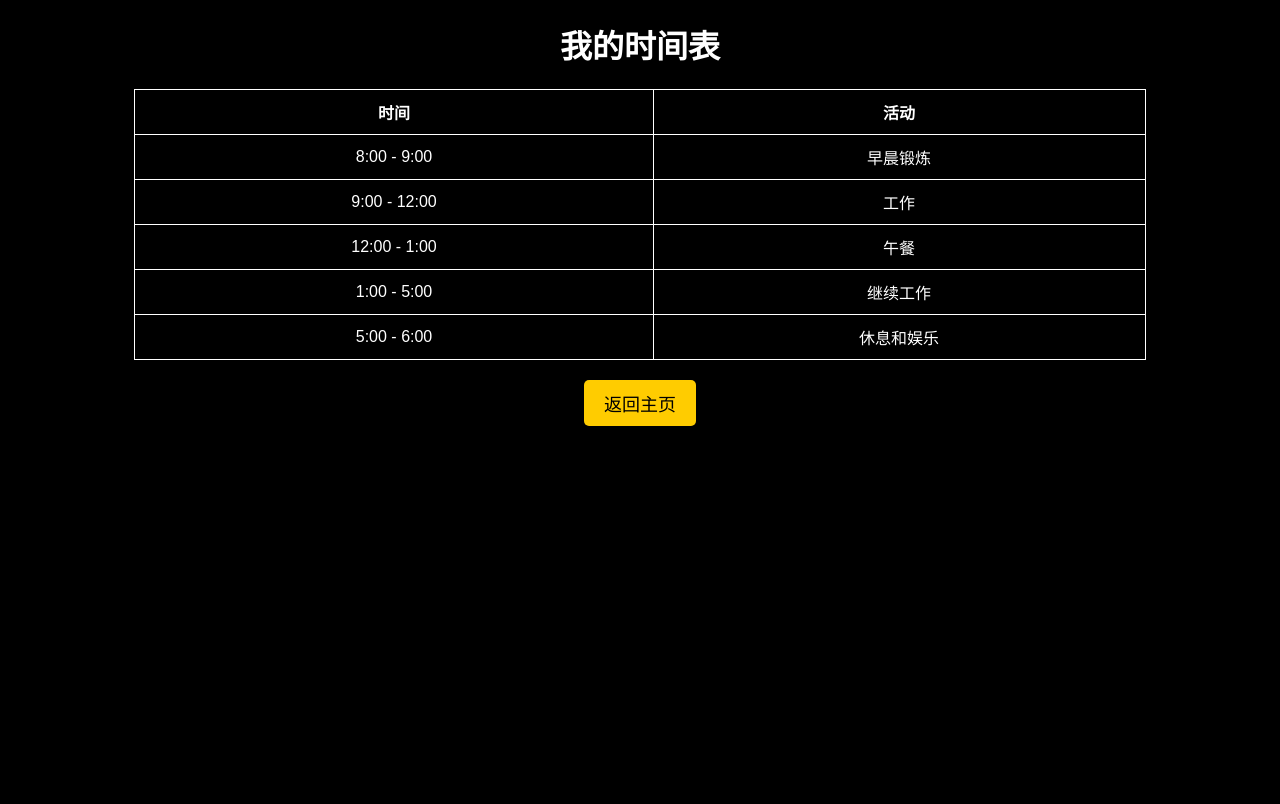
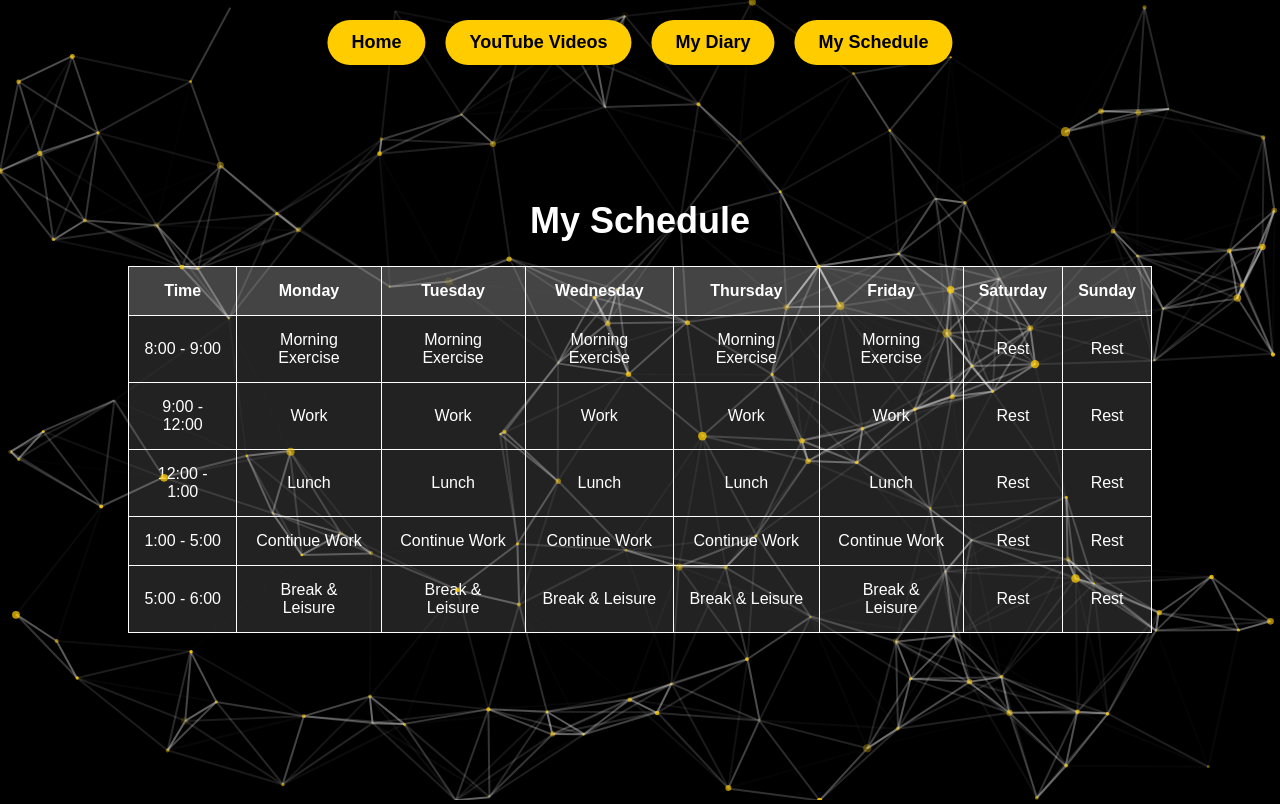
Before and after one commit to salted-fiish/SI-539-Final-Project, a plain HTML site: page schedule.html in a window 1280 px wide. Drawn offline with nearby package versions, Linux system fonts and the light colour scheme; animation ran at ten frames a second.

Commit message:
Add files via upload

```diff
--- a/schedule.html
+++ b/schedule.html
@@ -3,26 +3,48 @@
 <head>
     <meta charset="UTF-8">
     <meta name="viewport" content="width=device-width, initial-scale=1.0">
-    <title>我的时间表</title>
+    <title>My Schedule</title>
+    <link rel="stylesheet" href="styles.css">
     <style>
         body {
             font-family: Arial, sans-serif;
             background-color: #000;
             color: white;
             text-align: center;
+            margin: 0;
+            padding: 0;
         }
 
-        .schedule-table {
+        h1 {
+            margin-top: 200px;
+        }
+
+        /* Calendar Table */
+        .calendar-table {
             width: 80%;
-            margin: 0 auto;
+            margin: 20px auto;
             border-collapse: collapse;
         }
 
-        .schedule-table th, .schedule-table td {
-            padding: 10px;
+        .calendar-table th, .calendar-table td {
+            padding: 15px;
             border: 1px solid #fff;
+            text-align: center;
         }
 
+        .calendar-table th {
+            background-color: #444;
+        }
+
+        .calendar-table td {
+            background-color: #222;
+        }
+
+        .calendar-table td:hover {
+            background-color: #555;
+        }
+
+        /* Back Button */
         .back-button {
             display: inline-block;
             padding: 10px 20px;
@@ -40,42 +62,89 @@
     </style>
 </head>
 <body>
+    <div id="particles-js"></div>
+    <h1>My Schedule</h1>
 
-    <h1>我的时间表</h1>
-
-    <table class="schedule-table">
+    <!-- Calendar-style Schedule -->
+    <table class="calendar-table">
         <thead>
             <tr>
-                <th>时间</th>
-                <th>活动</th>
+                <th>Time</th>
+                <th>Monday</th>
+                <th>Tuesday</th>
+                <th>Wednesday</th>
+                <th>Thursday</th>
+                <th>Friday</th>
+                <th>Saturday</th>
+                <th>Sunday</th>
             </tr>
         </thead>
         <tbody>
             <tr>
                 <td>8:00 - 9:00</td>
-                <td>早晨锻炼</td>
+                <td>Morning Exercise</td>
+                <td>Morning Exercise</td>
+                <td>Morning Exercise</td>
+                <td>Morning Exercise</td>
+                <td>Morning Exercise</td>
+                <td>Rest</td>
+                <td>Rest</td>
             </tr>
             <tr>
                 <td>9:00 - 12:00</td>
-                <td>工作</td>
+                <td>Work</td>
+                <td>Work</td>
+                <td>Work</td>
+                <td>Work</td>
+                <td>Work</td>
+                <td>Rest</td>
+                <td>Rest</td>
             </tr>
             <tr>
                 <td>12:00 - 1:00</td>
-                <td>午餐</td>
+                <td>Lunch</td>
+                <td>Lunch</td>
+                <td>Lunch</td>
+                <td>Lunch</td>
+                <td>Lunch</td>
+                <td>Rest</td>
+                <td>Rest</td>
             </tr>
             <tr>
                 <td>1:00 - 5:00</td>
-                <td>继续工作</td>
+                <td>Continue Work</td>
+                <td>Continue Work</td>
+                <td>Continue Work</td>
+                <td>Continue Work</td>
+                <td>Continue Work</td>
+                <td>Rest</td>
+                <td>Rest</td>
             </tr>
             <tr>
                 <td>5:00 - 6:00</td>
-                <td>休息和娱乐</td>
+                <td>Break & Leisure</td>
+                <td>Break & Leisure</td>
+                <td>Break & Leisure</td>
+                <td>Break & Leisure</td>
+                <td>Break & Leisure</td>
+                <td>Rest</td>
+                <td>Rest</td>
             </tr>
         </tbody>
     </table>
 
-    <!-- 返回按钮 -->
-    <a href="index.html" class="back-button">返回主页</a>
+    <!-- Navigation Bar -->
+    <div class="menu">
+        <a href="index.html">Home</a>
+        <a href="youtube.html">YouTube Videos</a>
+        <a href="diary.html">My Diary</a>
+        <a href="schedule.html">My Schedule</a>
+    </div>
+
+    <!-- Link to particle effect JavaScript file -->
+    <script src="https://cdn.jsdelivr.net/particles.js/2.0.0/particles.min.js"></script>
+    <!-- Link to custom JavaScript file -->
+    <script src="script.js"></script>
 
 </body>
 </html>
```
Also changed, not shown: diary.html (+23 -23 lines), index.html (+15 -15 lines), youtube.html (+25 -20 lines).
